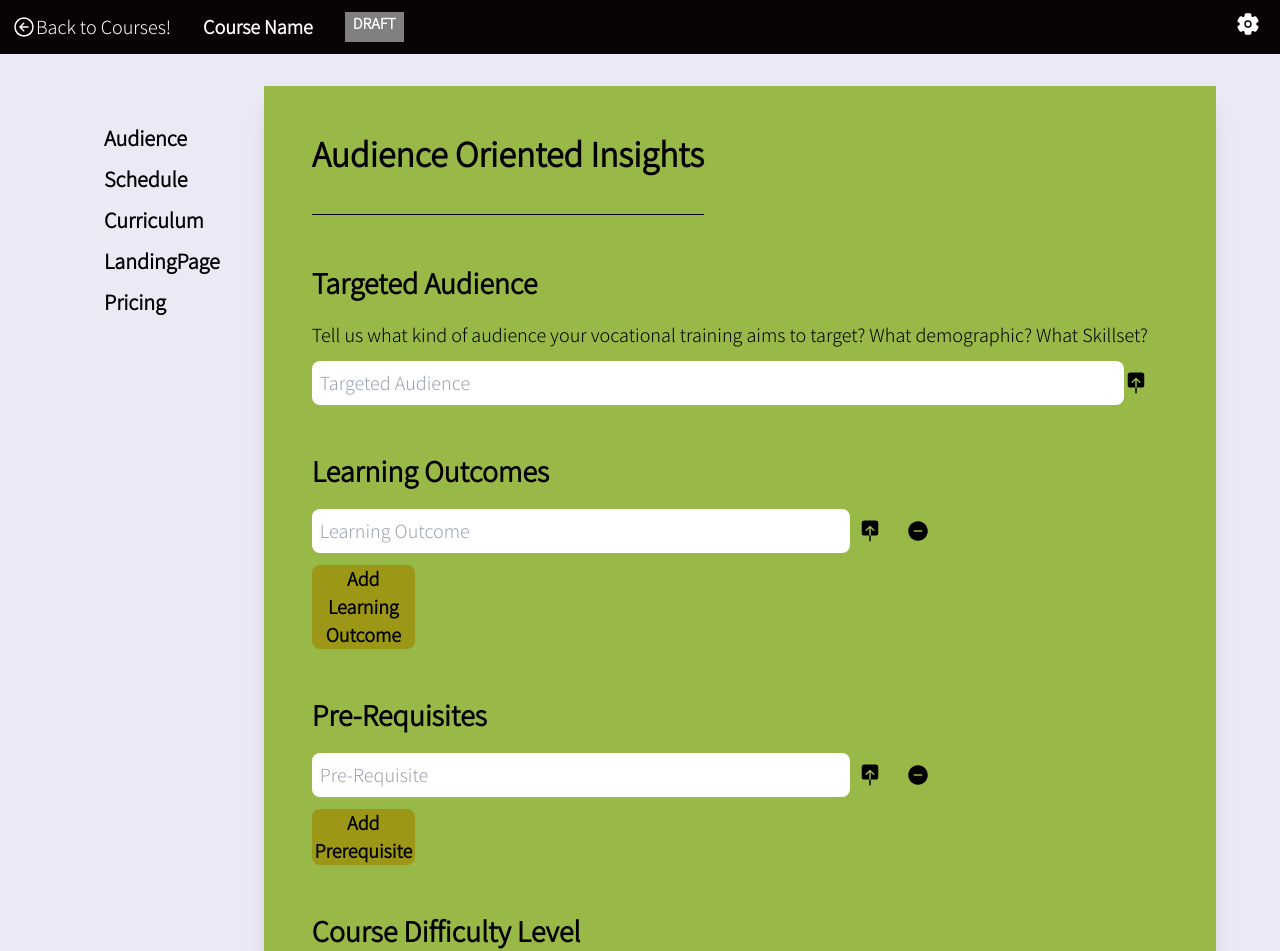
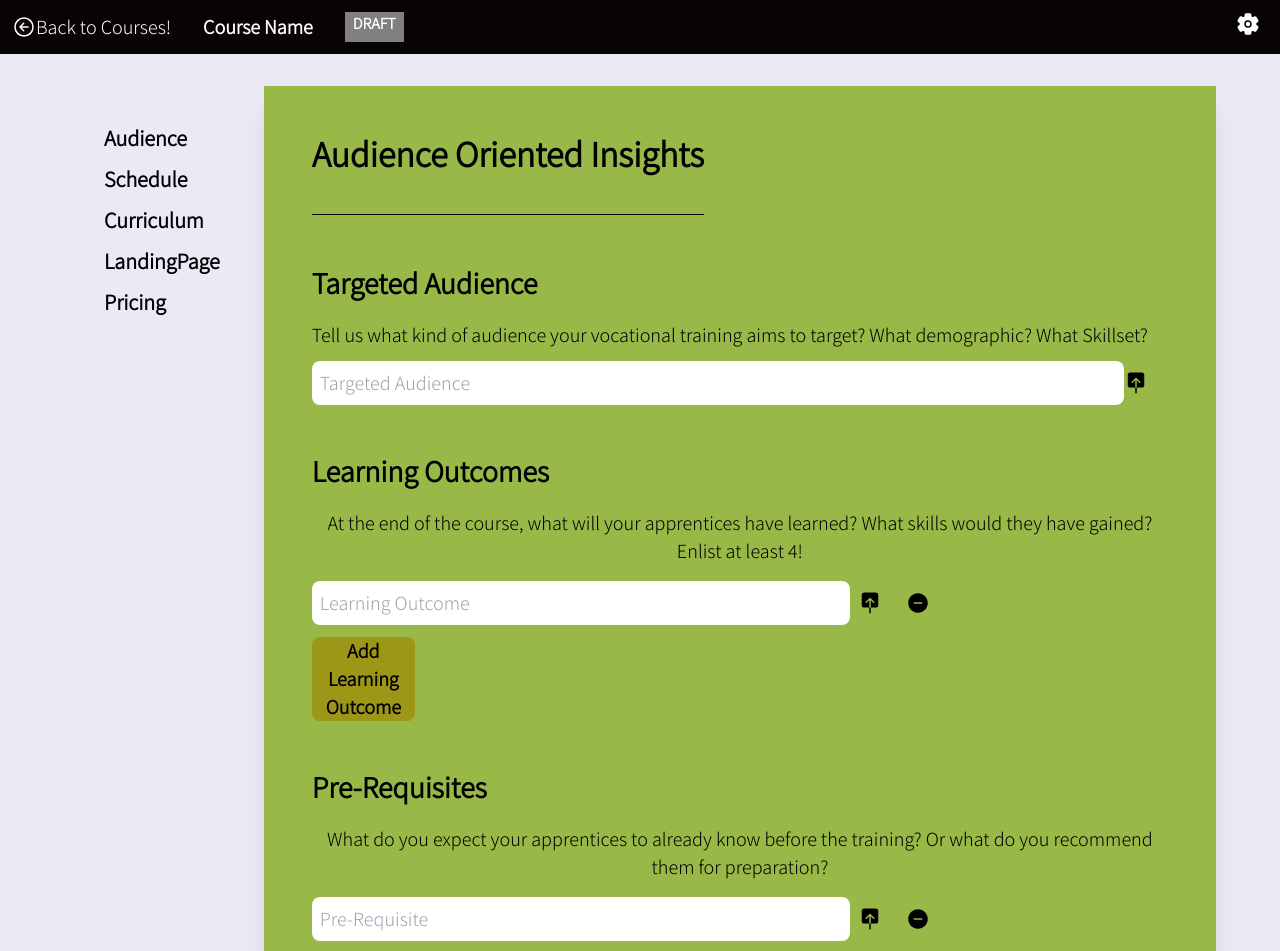
Before and after one commit to ApprenticeEngage/apprentice-mentor-interface, a React (Vite) app: page / in a window 1280 px wide. Shown: the top 951 px of the page. Built offline with nearby package versions, Linux system fonts and the light colour scheme.

Commit message:
audience page: subheadings added to titles

```diff
--- a/src/components/CourseEdit/Audience.tsx
+++ b/src/components/CourseEdit/Audience.tsx
@@ -64,6 +64,10 @@ const Audience = () => {
 
       {/* learning outcome */}
       <h1 className="text-3xl mb-5 px-12 font-semibold">Learning Outcomes</h1>
+      <p className="mb-4 text-center text-xl px-12 font-normal">
+        At the end of the course, what will your apprentices have learned? What
+        skills would they have gained? Enlist at least 4!
+      </p>
       <div className="px-12 text-xl font-light flex flex-col mb-12 w-3/4">
         {/* ... Other code ... */}
         {learningOutcomes.map((outcome, index) => (
@@ -98,8 +102,11 @@ const Audience = () => {
 
       {/* pre Requisite */}
       <h1 className="text-3xl mb-5 px-12 font-semibold">Pre-Requisites</h1>
+      <p className="mb-4 text-center text-xl px-12 font-normal">
+        What do you expect your apprentices to already know before the training?
+        Or what do you recommend them for preparation?
+      </p>
       <div className="px-12 text-xl font-light flex flex-col mb-12  w-3/4">
-        {/* ... Other code ... */}
         {prerequisites.map((prerequisite, index) => (
           <div className="flex flex-row items-center mb-3 w-full" key={index}>
             <input
```
